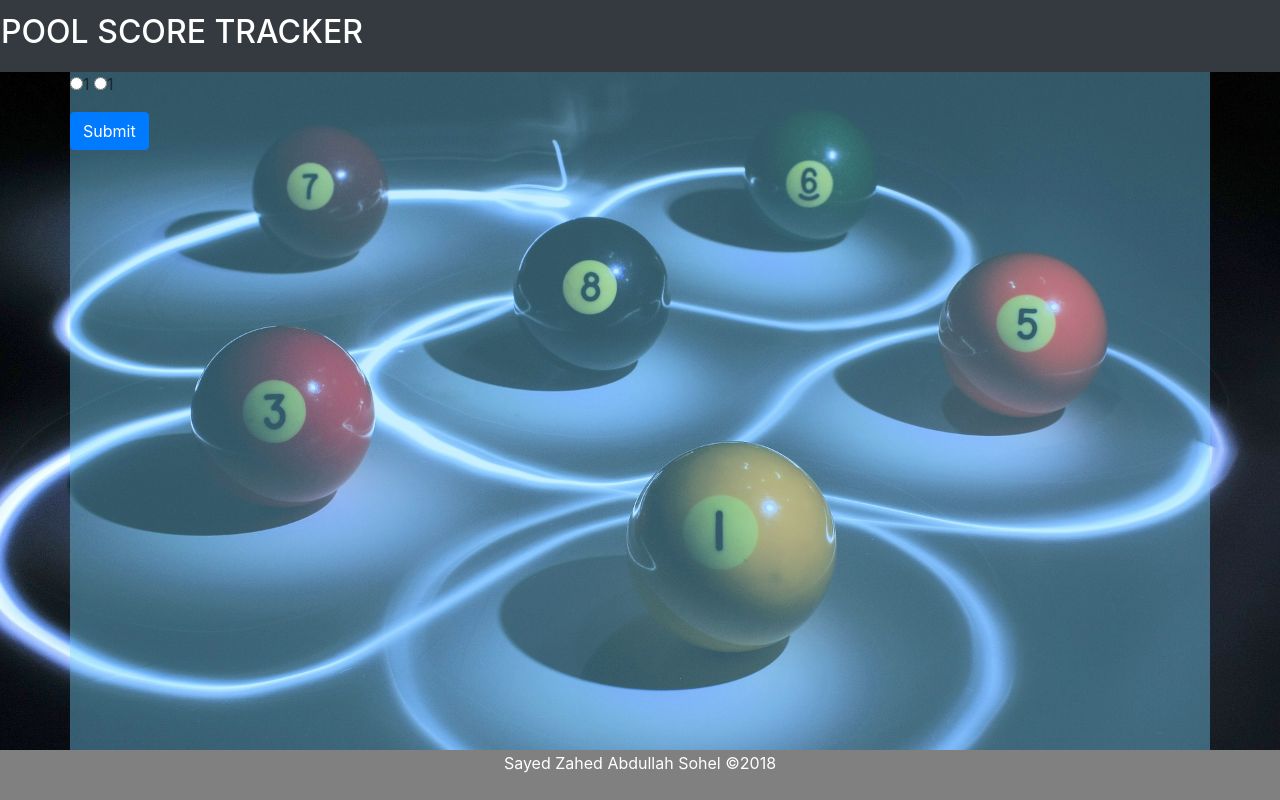
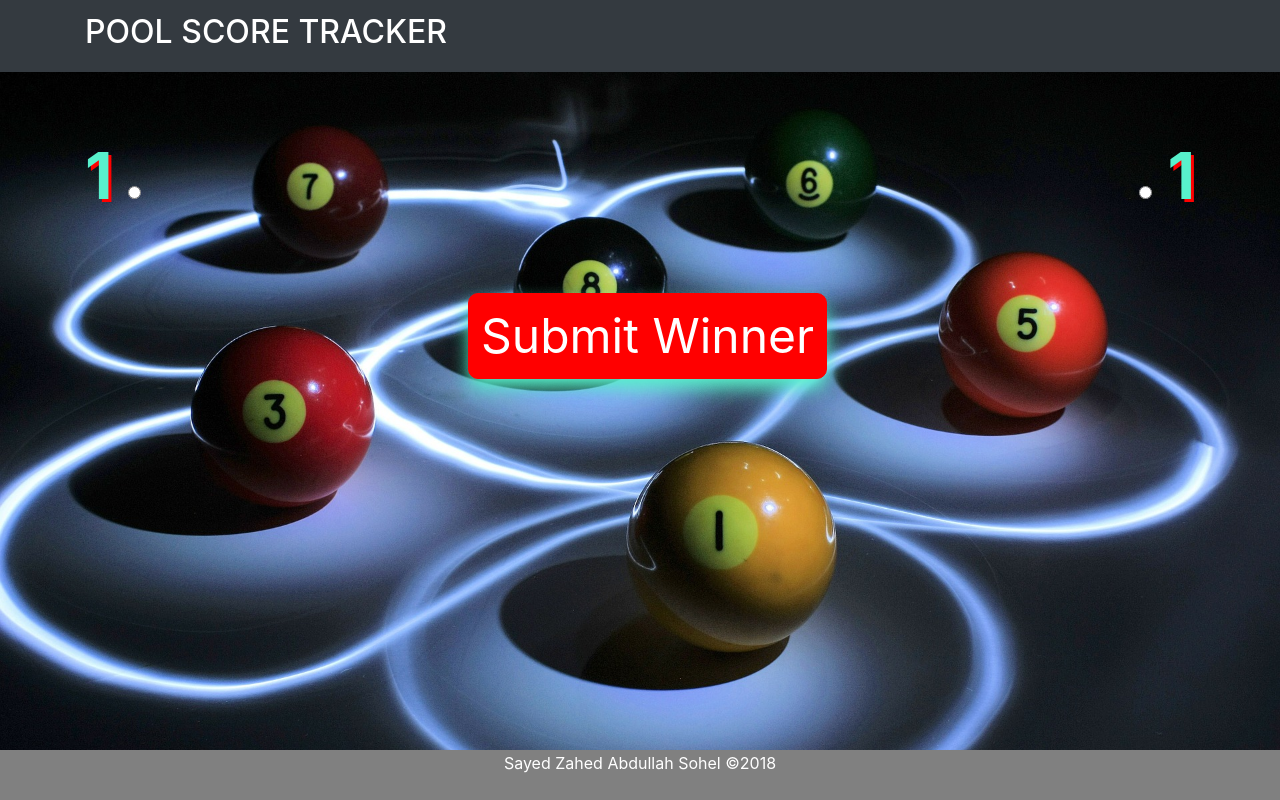
Before and after one commit to szasohel/pool_stats, a Flask app: a page that uses templates/main.html in a window 1280 px wide. Run offline with Flask 2, Linux system fonts and the light colour scheme; some libraries are stand-ins or nearby versions.

Commit message:
feat: pool game score tracker v1

```diff
--- /dev/null
+++ b/static/app.js
@@ -0,0 +1,43 @@
+$(document).ready(function() {
+    "use strict"
+
+    var player1 = $(".select-player1");
+    var player2 = $(".select-player2");
+    var start_btn = $(".start-game-btn");
+    var play_btn = $(".play-game-btn");
+    var create_player = $(".create-player-btn")
+
+    start_btn.click(function(event) {
+        if (player1.val() === player2.val()) {
+            event.preventDefault();
+            alert("There is no fun playing alone\n" +
+                "Please enter two different players' name");
+        }
+    });
+
+
+    play_btn.click(function(event) {
+        var winner = $("input[name=player]:checked").val();
+        if (winner) {
+        	event.preventDefault();
+            $(".greet-text").html("<h1>Congratulations " +
+                winner + "!</h1>").slideDown(1000);
+            $(".greet-text").delay(2000).slideUp(1000);
+        }
+        else if(!winner){
+        	event.preventDefault();
+        	alert("Please select a winner")
+        }
+
+    });
+
+    create_player.click(function(event) {
+        var player = $("#create-player").val()
+        if (!player) {
+        	event.preventDefault();
+            alert("Please enter a name")
+        }
+
+    });
+
+}($));
--- a/static/styles.css
+++ b/static/styles.css
@@ -1,90 +1,204 @@
-*{
+* {
 	box-sizing: border-box;
 }
 
-body{
+html,
+body {
 	height: 100%;
-	margin: 0px;
 	background: url("img/pool_body_bg.jpg");
 	background-position: center center;
 	background-repeat: no-repeat;
+	background-size: cover;
 	background-attachment: fixed;
-	background-size: cover;
 }
 
-.container{
-	background-color: rgba(122, 216, 254, 0.4);
-	height: 90vh;
-	padding: 0px;
+main.container {
+	height: 80%;
 }
 
-#play-button a{
+#play-button a {
 	text-decoration: none !important;
 	color: red;
 }
 
-a:hover{
+a:hover {
 	text-decoration: none !important;
-	color: red;
+	color: white;
 }
 
-
-a{
+a {
 	text-decoration: none !important;
 	color: white;
 }
 
 
-#play-button{
+/*home page created with standard CSS*/
+
+#play-button {
 	position: absolute;
 	left: 50%;
 	top: 50%;
-	transform: translate(-50%,-50%);
+	transform: translate(-50%, -50%);
 	font-size: 5em;
 	border-radius: 10px;
 	box-shadow: 0px 10px 18px #FFE4C4;
 }
 
-#players-button{
+#players-button {
 	float: right;
-	margin-top: 20px;
+	margin-top: 40px;
 	margin-right: 10px;
 	font-size: 2em;
 }
 
-#leaderboard-button{
+#leaderboard-button {
 	float: left;
-	margin-top: 20px;
+	margin-top: 40px;
 	margin-left: 10px;
 	font-size: 2em;
 }
 
-footer{
+footer {
 	height: 50px;
-  	position: absolute;
-  	bottom: 0;
-  	width: 100%;
-  	color: white;
+	position: absolute;
+	bottom: 0;
+	left: auto;
+	width: 100%;
+	color: white;
 	border: 1px solid grey;
 	text-align: center;
 	background-color: grey;
 }
 
-.start-game{
-	position: absolute;
-	left: 50%;
-	top: 50%;
-	transform: translate(-50%,-50%);
-	font-size: 2em;
-	border-radius: 10px;
-	box-shadow: 0px 10px 18px #FFE4C4;
+
+/*start game page created with CSS flex-box*/
+
+#start-game-form {
+	margin-top: 10%;
+	min-height: 70%;
+	display: flex;
+	justify-content: space-between;
 }
 
-#player1{
-	float: left;
-
+#player1 {
+	order: 1;
+	flex-basis: 30%;
+	align-self: flex-start;
+	font-size: 2.5em;
+	color: #E87B34;
+	font-weight: bold;
 }
 
-#player2{
+#player2 {
+	order: 3;
+	flex-basis: 30%;
+	align-self: flex-end;
+	font-size: 2.5em;
+	color: #E87B34;
+	font-weight: bold;
+}
+
+.start-game-btn {
+	order: 2;
+	flex-basis: 10%;
+	align-self: center;
+	font-size: 3em;
+	border-radius: 10px;
+	box-shadow: 0px 10px 18px #58F1CC;
+}
+
+#play-game-form {
+	margin-top: 5%;
+	min-height: 65%;
+	display: flex;
+	justify-content: space-between;
+}
+
+#play-pl1 {
+	order: 1;
+	font-size: 4em;
+	color: #58F1CC;
+	font-weight: bold;
+	text-shadow: 3px 3px #FF0000;
+}
+
+#play-pl2 {
+	order: 3;
+	font-size: 4em;
+	color: #58F1CC;
+	font-weight: bold;
+	text-shadow: 3px 3px #FF0000;
+}
+
+input[type="radio"] {
+	margin-right: 15px;
+}
+
+.play-game-btn {
+	order: 2;
+	align-self: center;
+	height: 7%;
+	font-size: 3em;
+	border-radius: 10px;
+	background-color: red;
+	border-color: red;
+	box-shadow: 0px 10px 18px #58F1CC;
+}
+
+table {
+	margin-top: 20px;
+}
+
+thead {
+	color: white;
+	font-size: 1.5em;
+}
+
+td#player-name {
+	color: red;
+	font-weight: bold;
+	font-size: 1.2em;
+}
+
+td {
+	color: white;
+	font-weight: bold;
+	font-size: 1.2em;
+}
+
+.home-btn {
 	float: right;
+	margin: 20px 0px 20px 0px;
 }
+
+.table-striped {
+	background-color: rgba(186, 252, 236, 0.2);
+}
+
+.flash {
+	color: red;
+}
+
+.create-player-form {
+	position: absolute;
+	top: 50%;
+	left: 50%;
+	transform: translate(-50%, -50%);
+	color: white;
+	font-weight: bold;
+	font-size: 1.5em;
+}
+
+.create-player-form input {
+	width: 300px;
+}
+
+.greet-text{
+	text-align: center;
+}
+
+.greet-text h1 {
+	font-size: 4em;
+	color: red;
+	text-shadow: 3px 3px white;
+}
--- a/templates/main.html
+++ b/templates/main.html
@@ -1,24 +1,33 @@
 <!DOCTYPE html>
 <html lang="en">
     <head>
-		<link href='http://fonts.googleapis.com/css?family=Roboto:400,300,700' rel='stylesheet' type='text/css'>
         <link rel="stylesheet" href="https://maxcdn.bootstrapcdn.com/bootstrap/4.0.0/css/bootstrap.min.css" integrity="sha384-Gn5384xqQ1aoWXA+058RXPxPg6fy4IWvTNh0E263XmFcJlSAwiGgFAW/dAiS6JXm" crossorigin="anonymous">
         <link rel=stylesheet type=text/css href="{{ url_for('static', filename='styles.css') }}">
     </head>
     <body>
-		<header class="row">
-			<nav class="col-md-12 navbar navbar-dark bg-dark">
+    	<!-- navbar -->
+        <nav class="navbar navbar-dark bg-dark">
+            <header class="container">
                 <a class="navbar-brand" href="{{url_for('home')}}">
                     <h2>POOL SCORE TRACKER</h2>
                 </a>
+            </header>
         </nav>
-		</header>
+        <!-- main section -->
         <main class="container">
             {% block content %}
             {% endblock %}
         </main>
+        <!-- footer -->
         <footer class="footer">
-	        <span>Sayed Zahed Abdullah Sohel &copy2018</span>
+            <p>Sayed Zahed Abdullah Sohel &copy2018</p>
         </footer>
+        <!-- jquery CDN -->
+        <script
+            src="http://code.jquery.com/jquery-3.3.1.min.js"
+            integrity="sha256-FgpCb/KJQlLNfOu91ta32o/NMZxltwRo8QtmkMRdAu8="
+            crossorigin="anonymous"></script>
+        <!-- javascript file -->
+        <script type="text/javascript" src="{{ url_for('static', filename='app.js') }}"></script>
     </body>
 </html>
--- a/templates/play_game.html
+++ b/templates/play_game.html
@@ -1,12 +1,21 @@
 {% extends "main.html" %}
 {% block content %}
-
-<form action="{{url_for('play_game',player1=player1, player2=player2)}}" method="POST">
- <div class="form-group">
-    <input type="radio" name="player" value="{{player1}}">{{player1}}
-    <input type="radio" name="player" value="{{player2}}">{{player2}}
- </div>
- <button type="submit" class="btn btn-primary">Submit</button>
+<form action="{{url_for('play_game',player1=player1, player2=player2)}}" method="POST"  id="play-game-form">
+    <!-- radio form for winner selector player1 -->
+    <div id="play-pl1" class="form-group">
+        <label>
+        {{player1}}
+        <input type="radio" name="player"  value="{{player1}}">
+        </label>
+    </div>
+    <!-- radio form for winner selector player2 -->
+    <div id="play-pl2" class="form-group">
+        <label>
+        <input type="radio" name="player" value="{{player2}}">{{player2}}
+        </label>
+    </div>
+    <button type="submit" class="btn btn-primary play-game-btn">Submit Winner</button>
 </form>
-
+<!-- show greeting text -->
+<div style="display: none;" class="greet-text"></div>
 {% endblock %}
--- a/views.py
+++ b/views.py
@@ -2,7 +2,7 @@ from sqlalchemy import create_engine, asc
 from sqlalchemy.orm import sessionmaker
 from model import Base, Stats
 from flask import Flask, render_template, url_for
-from flask import request, redirect
+from flask import request, redirect, flash
 
 
 app = Flask(__name__)
@@ -12,43 +12,45 @@ engine = create_engine('sqlite:///Stats.db')
 Base.metadata.bind = engine
 
 # create database session
-
 DBSession = sessionmaker(bind=engine)
 session = DBSession()
 
+# home page
 @app.route('/')
 def home():
 	return render_template('home.html')
 
-
-@app.route('/playerlist')
-def player_list():
-	players = session.query(Stats).order_by(asc(Stats.player))
-	return render_template('player_list.html', players=players)
-
-
+# create player page
 @app.route('/createplayer', methods=['GET', 'POST'])
 def create_player():
 	if request.method == 'POST':
-		new_name = request.form['name']
-		new_player = Stats(player = new_name, game = 0, win = 0, lose = 0)
-		session.add(new_player)
-		session.commit()
-		return redirect(url_for('player_list'))
+		player = request.form['name']
+		# checking for existing player
+		existing = session.query(Stats).filter_by(player=player).scalar() is not None
+		# show flash message if player already exist
+		if existing:
+			flash("Player already exist. Try entering different name")
+			return redirect(url_for('create_player'))
+		# if player not exist then create new player in database
+		else:
+			new_player = Stats(player = player, game = 0, win = 0, lose = 0)
+			session.add(new_player)
+			session.commit()
+			return redirect(url_for('start_game'))
 	else:
 		return render_template('create_player.html')
 
 
+# start game page
 @app.route('/startgame', methods=['GET', 'POST'])
 def start_game():
 	if request.method == 'POST':
+		# redirect to the play game page
 		player1 = request.form['player1']
 		player2 = request.form['player2']
-		if player1 == player2:
-			return redirect(url_for('start_game'))
-		else:
-			return redirect(url_for('play_game', player1=player1, player2=player2))
+		return redirect(url_for('play_game', player1=player1, player2=player2))
 	else:
+		# if get rquest then show the start game page
 		players = session.query(Stats).order_by(asc(Stats.player))
 		return render_template('start_game.html', players=players)
 
@@ -85,5 +87,6 @@ def leaderboard():
 
 
 if __name__ == '__main__':
-    app.debug = True
-    app.run()
+	app.secret_key = 'super_secret_key'
+	app.debug = True
+	app.run()
```
Also changed, not shown: templates/create_player.html (+22 -10 lines), templates/header.html (deleted, +0 -7 lines), templates/home.html (+12 -11 lines), templates/leaderboard.html (+23 -23 lines), templates/player_list.html (deleted, +0 -18 lines), templates/start_game.html (+8 -7 lines), README.md (added), stats.db. Lines whose indentation alone changed are shown as unchanged.
